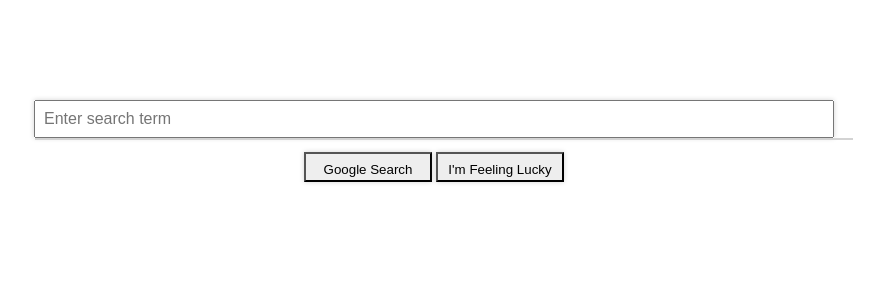
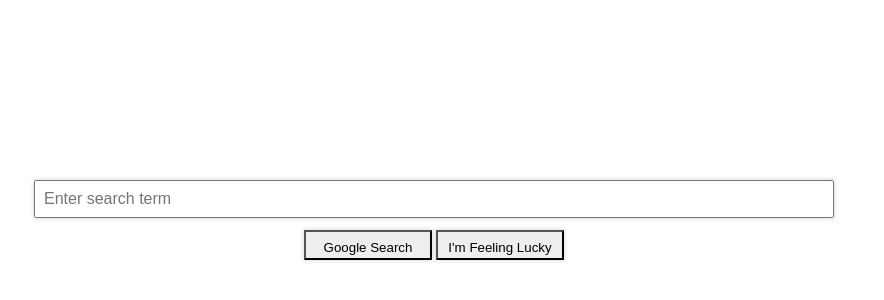
Before and after one commit to dsc1213/InterviewPrep, a website: page src/frontend/autocomplete/index.html in a window 1280 px wide. Shown: the part 380-680 px from the top of the page, without its empty margins (206-1090 px from the left). Drawn offline with Linux system fonts and the light colour scheme.

Commit message:
Fixing some positioning bugs
Fixing some positioning bugs

```diff
--- a/src/frontend/autocomplete/index.css
+++ b/src/frontend/autocomplete/index.css
@@ -6,13 +6,9 @@
 }
 
 .search__container {
-  width: 100%;
-  height: 100%;
-  margin-top: 30rem;
-  display: flex;
-  flex-direction: column;
-  justify-content: flex-start;
-  align-items: center;
+  width: 50rem;
+  margin: 0 auto;
+  margin-top: 35rem;
 }
 
 .search__bar {
--- a/src/frontend/autocomplete/index.html
+++ b/src/frontend/autocomplete/index.html
@@ -8,7 +8,7 @@
         <input class="search__bar__input" type="text" placeholder="Enter search term" />
       </div>
       <div class="search__results">
-        <ul class="search__results__list">
+        <ul class="search__results__list search__results__list--hidden">
 
         </ul>
         <div class="search__actions">
```
